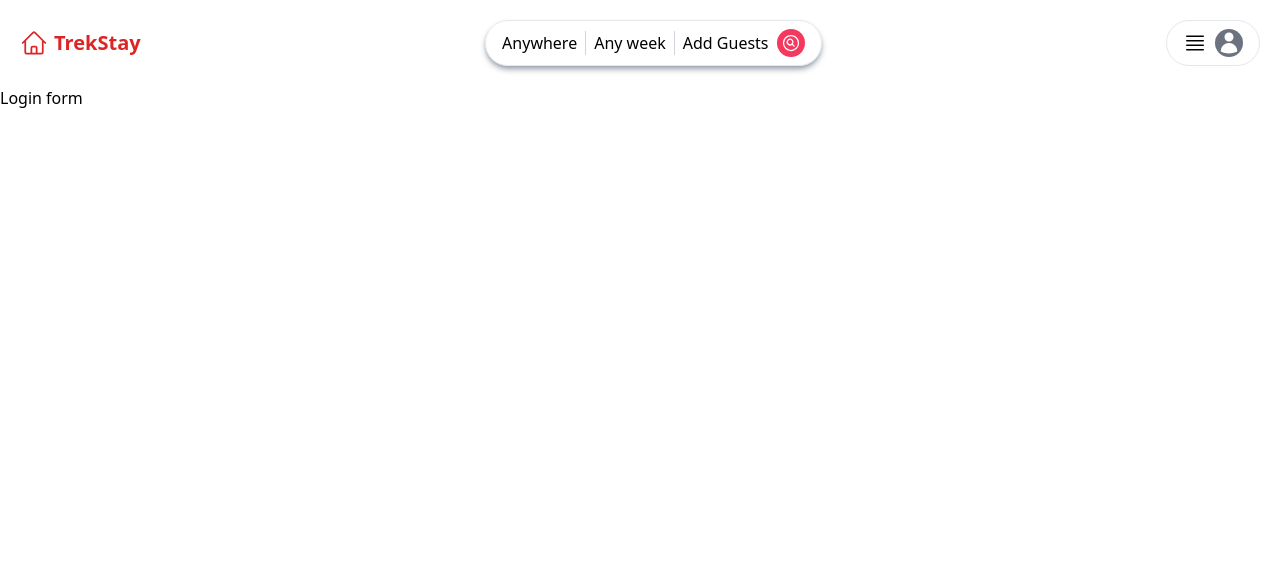
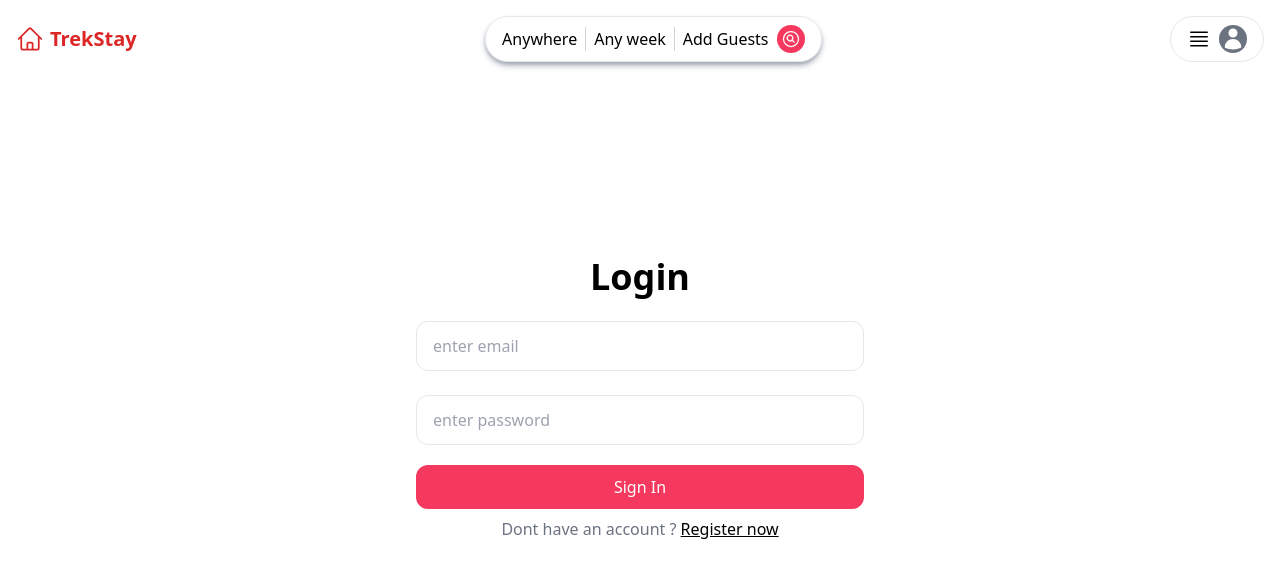
Before and after one commit to Gaurav237/TrekStay, a React (Vite) app in the folder client/: page /login in a window 1280 px wide. Shown: the top 578 px of the page. Built offline with nearby package versions, Linux system fonts and the light colour scheme.

Commit message:
Login page UI added

```diff
--- a/client/src/Header.jsx
+++ b/client/src/Header.jsx
@@ -2,7 +2,7 @@ import { Link } from "react-router-dom";
 
 export default function Header() {
     return (
-        <header className='p-5 flex justify-between'>
+        <header className='pb-4 flex justify-between'>
             {/* logo */}
             <a href="" className='flex items-center gap-1.5 text-red-600' >
             <svg xmlns="http://www.w3.org/2000/svg" fill="none" viewBox="0 0 24 24" strokeWidth={1.5} stroke="currentColor" className="w-7 h-7">
--- a/client/src/Layout.jsx
+++ b/client/src/Layout.jsx
@@ -5,7 +5,7 @@ import Header from "./Header";
 
 export default function Layout() {
     return (
-        <div>
+        <div className="p-4 flex flex-col min-h-screen">
             <Header />
             {/* Outlet component is used to render nested routes */}
             <Outlet />
--- a/client/src/index.css
+++ b/client/src/index.css
@@ -1,3 +1,13 @@
 @tailwind base;
 @tailwind components;
 @tailwind utilities;
+
+
+input[type="text"], input[type="password"], input[type="email"] {
+    @apply w-full border my-3 py-3 px-4 rounded-xl;
+}
+
+button.primary{
+    background-color: #F5385D;
+    @apply my-2 py-2.5 w-full text-white rounded-xl;
+}
--- a/client/src/pages/LoginPage.jsx
+++ b/client/src/pages/LoginPage.jsx
@@ -1,7 +1,20 @@
+import { Link } from "react-router-dom";
 
 
 export default function LoginPage() {
     return (
-        <h1>Login form</h1>
+        <div className="mb-16 grow flex items-center justify-around">
+            <div>
+                <h1 className="text-4xl text-center mb-3 font-semibold">Login</h1>
+                <form action="" className="max-w-md mx-auto">
+                    <input type="email" name="email" placeholder="enter email"/>
+                    <input type="password" name="password" placeholder="enter password" />
+                    <button className="primary">Sign In</button>
+                </form>
+                <div className="text-center">
+                    <span className="text-gray-500">Dont have an account ?</span> <Link to={"/register"} className="underline font-medium">Register now</Link>
+                </div>
+            </div>
+        </div>
     );
 }
```
